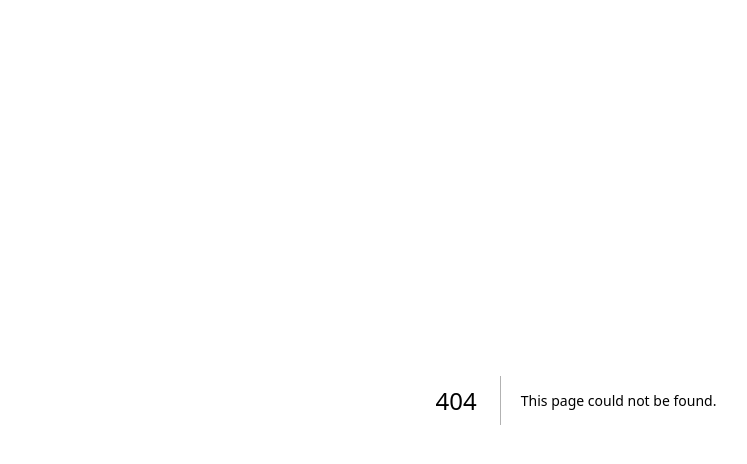
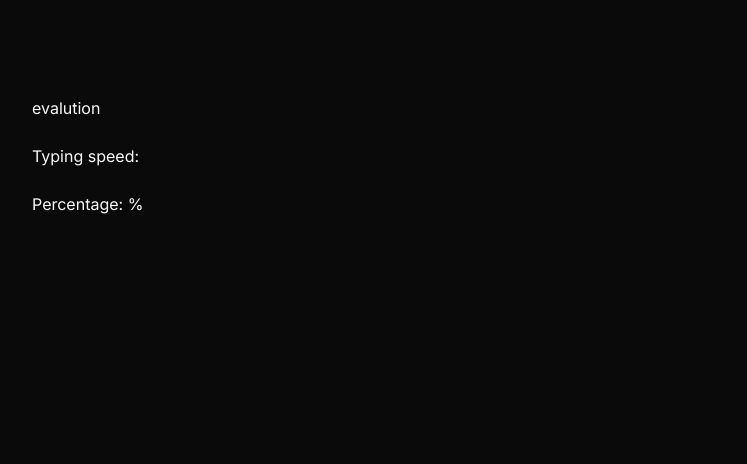
Before and after one commit to KirishanthRajaraj/BlitzTypes, a Next.js app: page /evaluation in a window 1280 px wide. Before the commit this address had no page. Shown: the top 464 px of the page, without its empty margins (64-811 px from the left). Built offline with nearby package versions, Linux system fonts and the light colour scheme.

Commit message:
added animated loader, added load more words (not dynamic yet), added more evaluation statistics for evaluation page

```diff
--- /dev/null
+++ b/src/app/context/AppContext.tsx
@@ -0,0 +1,36 @@
+'use client';
+
+import { Result } from '@/interfaces/Result';
+import { createContext, useContext, useState, ReactNode } from 'react';
+
+interface AppContextProps {
+  data: Result;
+  setData: (data: Result) => void;
+}
+
+const AppContext = createContext<AppContextProps | undefined>(undefined);
+
+export const AppProvider = ({ children }: { children: ReactNode }) => {
+  const [data, setData] = useState<Result>();
+
+  const updateData = (newData: Partial<Result>) => {
+    setData((prevData) => ({
+      ...prevData,
+      ...newData,
+    }));
+  };
+
+  return (
+    <AppContext.Provider value={{ data, setData: updateData }}>
+      {children}
+    </AppContext.Provider>
+  );
+};
+
+export const useAppContext = () => {
+  const context = useContext(AppContext);
+  if (!context) {
+    throw new Error('useAppContext must be used within an AppProvider');
+  }
+  return context;
+};
--- /dev/null
+++ b/src/app/evaluation/page.tsx
@@ -0,0 +1,11 @@
+import TypingResult from '@/components/TypingResult'
+import React from 'react'
+
+export default function Evaluation() {
+  return (
+    <main className="flex min-h-screen flex-col p-24">
+      <div>evalution</div>
+      <TypingResult />
+    </main>
+  )
+}
--- a/src/app/globals.css
+++ b/src/app/globals.css
@@ -97,6 +97,50 @@ span.currentCharPrev {
   animation: blinkBefore 1s step-start infinite;
 }
 
+.bouncing-loader {
+  display: flex;
+  justify-content: center;
+  margin: 40px auto;
+}
+
+.fade-in {
+  animation: fadeIn 0.15s normal;
+}
+
+@keyframes fadeIn {
+  from {
+    opacity: 0;
+  }
+  to {
+    opacity: 1;
+  }
+}
+
+.bouncing-loader > div {
+  width: 16px;
+  height: 16px;
+  margin: 3px 6px;
+  border-radius: 50%;
+  background-color: #fff;
+  opacity: 1;
+  animation: bouncing-loader 0.6s infinite alternate;
+}
+
+@keyframes bouncing-loader {
+  to {
+    opacity: 0.1;
+    transform: translateY(-16px);
+  }
+}
+
+.bouncing-loader > div:nth-child(2) {
+  animation-delay: 0.2s;
+}
+
+.bouncing-loader > div:nth-child(3) {
+  animation-delay: 0.4s;
+}
+
 @layer base {
   * {
     @apply border-border;
--- a/src/app/layout.tsx
+++ b/src/app/layout.tsx
@@ -1,5 +1,6 @@
 import type { Metadata } from "next";
 import { Inter } from "next/font/google";
+import { AppProvider } from './context/AppContext';
 import "./globals.css";
 import {
   NavigationMenu,
@@ -29,7 +30,9 @@ export default function RootLayout({
   return (
     <html lang="en">
       <body className={inter.className}>
+        <AppProvider>
         {children}
+        </AppProvider>
       </body>
     </html>
   );
--- a/src/app/page.tsx
+++ b/src/app/page.tsx
@@ -10,6 +10,7 @@ import { useEffect, useRef, useState } from "react";
 
 export default function Home() {
   const [inputWordsArr, setInputWordsArr] = useState<Array<WordsInChars>>([])
+  const [allWordsArr, setAllWordsArr] = useState<Array<WordsInChars>>([])
   const textFieldReference = useRef<HTMLInputElement>(null);
   const [isStartedTyping, setIsStartedTyping] = useState<boolean>(false);
   const [timerFinished, setTimerFinished] = useState<boolean>(false);
@@ -18,16 +19,14 @@ export default function Home() {
     if (inputWordsArr.length > 0) {
       setIsStartedTyping(true);
     }
+
   }, [inputWordsArr]);
 
   return (
-
     <main className="flex min-h-screen flex-col p-24">
-      <Counter CountDownAt={10} isStartedTyping={isStartedTyping} setTimerFinished={setTimerFinished} />
-
-      <TextBox InputWords={inputWordsArr} textFieldRef={textFieldReference} />
+      <Counter CountDownAt={12222} isStartedTyping={isStartedTyping} setTimerFinished={setTimerFinished} allWords={allWordsArr}/>
+      <TextBox InputWords={inputWordsArr} textFieldRef={textFieldReference} allWordsArr={setAllWordsArr} />
       <TextField InputArr={setInputWordsArr} textFieldRef={textFieldReference} />
-     {/*<ResultPopup timerFinished={timerFinished}  />*/}
     </main>
   );
 }
--- /dev/null
+++ b/src/components/BouncingDotsLoader.tsx
@@ -0,0 +1,15 @@
+import React from "react";
+
+const BouncingDotsLoader = ({className = ''}) => {
+  return (
+    <>
+      <div className={`bouncing-loader ${className}`}>
+        <div></div>
+        <div></div>
+        <div></div>
+      </div>
+    </>
+  );
+};
+
+export default BouncingDotsLoader;
--- a/src/components/Counter.tsx
+++ b/src/components/Counter.tsx
@@ -1,25 +1,44 @@
+'use client';
+
+import { useAppContext } from '@/app/context/AppContext';
+import { WordsInChars } from '@/interfaces/WordsInChars';
+import { useRouter } from 'next/navigation';
 import React, { useEffect, useState } from 'react'
 
 interface Props {
     CountDownAt: number;
     isStartedTyping: boolean;
     setTimerFinished: (timerFinished: boolean) => void;
-  }
+    allWords: Array<WordsInChars>;
+}
 
-const Counter: React.FC<Props> = ({ CountDownAt, isStartedTyping, setTimerFinished }) => {
+const Counter: React.FC<Props> = ({ CountDownAt, isStartedTyping, setTimerFinished, allWords }) => {
     const [count, setCount] = useState<number>(CountDownAt);
+    const [allWordsInChars, setAllWordsInChars] = useState<Array<WordsInChars>>([]);
+    const { setData } = useAppContext();
+    const router = useRouter();
 
     useEffect(() => {
-        if(count > 0 && isStartedTyping === true){
-        const interval = setInterval(() => {
-            setCount(prevCount => prevCount - 1);
-          }, 1000);
-          return () => clearInterval(interval);
+        setAllWordsInChars(allWords);
+    }, [allWords])
+
+    useEffect(() => {
+
+        if (count > 0 && isStartedTyping === true) {
+            const interval = setInterval(() => {
+                setCount(prevCount => prevCount - 1);
+            }, 1000);
+            return () => clearInterval(interval);
         }
-        if(count <= 0) {
-            setTimerFinished(true);
+        if (count <= 0) {
+            sendTimerFinished();
         }
     }, [count, isStartedTyping]);
+
+    const sendTimerFinished = () => {
+        router.push('/evaluation');
+        setData({ finalWords: allWordsInChars, isFinished: true, typingTime: CountDownAt});
+    }
 
     return (
         <div className='counter text-6xl text-white'>
--- a/src/components/ResultPopup.tsx
+++ b/src/components/ResultPopup.tsx
@@ -24,6 +24,14 @@ const ResultPopup: React.FC<Props> = ({timerFinished, userWordCount}) => {
                         <DialogDescription>
                             This action cannot be undone. This will permanently delete your account
                             and remove your data from our servers.
+                            <div className='test hello flex space-between'>
+                                <div>
+                                    ehloo
+                                </div>
+                                <div>
+                                    helloo
+                                </div>
+                            </div>
                         </DialogDescription>
                     </DialogHeader>
                 </DialogContent>
--- a/src/components/TextBox.tsx
+++ b/src/components/TextBox.tsx
@@ -5,11 +5,13 @@ import * as ClientTextBox from "../client/textbox";
 import { WordsInChars } from '../interfaces/WordsInChars';
 import { CharObject } from '../interfaces/CharObject';
 import { text } from 'node:stream/consumers';
+import BouncingDotsLoader from './BouncingDotsLoader';
 
 
 interface Props {
   InputWords: WordsInChars[];
   textFieldRef: React.RefObject<HTMLInputElement>;
+  allWordsArr: (words: WordsInChars[]) => void;
 }
 
 interface EnglishWords {
@@ -17,22 +19,22 @@ interface EnglishWords {
   word: string;
 };
 
-const TextBox: React.FC<Props> = ({ InputWords, textFieldRef }) => {
+const TextBox: React.FC<Props> = ({ InputWords, textFieldRef, allWordsArr }) => {
 
   const [isFetchingData, setIsFetchingData] = useState<boolean>(false);
   const [wordId, setWordId] = useState<number>(0);
   const [charId, setCharId] = useState<number>(0);
   const [allEnglishWords, setAllEnglishWords] = useState<Array<EnglishWords>>([]);
   const [allEnglishChars, setAllEnglishChars] = useState<Array<EnglishWords>>([]);
-  const [toSkip, setToSkip] = useState<number>(0);
-  const [toTake, setToTake] = useState<number>(50);
+  const [toSkip, setToSkip] = useState<number>(10);
+  const [toTake, setToTake] = useState<number>(10);
+  const initialWordCount = 30;
   const [allWordsInChars, setAllWordsInChars] = useState<Array<WordsInChars>>([]);
   const [inputWordsInChars, setInputWordsInChars] = useState<Array<WordsInChars>>([]);
   const [allChars, setAllChars] = useState<Array<CharObject>>([]);
   const [isCorrect, setIsCorrect] = useState<boolean>(true);
   const textboxRef = useRef<HTMLDivElement>(null);
   const [wordIndex, setWordIndex] = useState<number>(1);
-  const [currentRowDeletable, setCurrentRowDeletable] = useState<boolean>(false);
   const [wordsToDel, setWordsToDel] = useState([]);
   var isCurrentRowDeletable = false;
 
@@ -61,9 +63,12 @@ const TextBox: React.FC<Props> = ({ InputWords, textFieldRef }) => {
 
   useEffect(() => {
     setTextboxHeight(2);
-
+    sendAllWordsArr(allWordsInChars);
   }, [allWordsInChars])
 
+  const sendAllWordsArr = (wordsArr: Array<WordsInChars>) => {
+    allWordsArr(wordsArr);
+  }
 
   const isNewLine = (index): boolean => {
     let wordElements;
@@ -72,8 +77,6 @@ const TextBox: React.FC<Props> = ({ InputWords, textFieldRef }) => {
       const computedStyle = getComputedStyle(textboxRef.current);
       const textBoxWidth = textboxRef.current.clientWidth - (parseFloat(computedStyle.paddingLeft) + parseFloat(computedStyle.paddingRight));
       wordElements = textboxRef.current.querySelectorAll('div.word') as NodeListOf<HTMLDivElement> | null;
-      //console.log(wordElements[index]);
-      //console.log(wordElements[index - 1]);
 
       let prevWordElement = document.getElementById(`word-${index - 1}`);
       let currentWordElement = document.getElementById(`word-${index}`);
@@ -82,7 +85,6 @@ const TextBox: React.FC<Props> = ({ InputWords, textFieldRef }) => {
       }
 
       if (currentWordElement.offsetTop !== prevWordElement.offsetTop) {
-        setCurrentRowDeletable(true);
         isCurrentRowDeletable = true;
         setWordIndex(1);
       }
@@ -90,8 +92,9 @@ const TextBox: React.FC<Props> = ({ InputWords, textFieldRef }) => {
 
     if (isCurrentRowDeletable === true) {
       deleteWordsUpToIndex(index);
+      fetchMoreWords();
     }
-    return currentRowDeletable;
+    return isCurrentRowDeletable;
   }
 
   const setTextboxHeight = (visibleRowAmount: number) => {
@@ -99,9 +102,10 @@ const TextBox: React.FC<Props> = ({ InputWords, textFieldRef }) => {
 
     if (textboxRef.current) {
       let childSpan = textboxRef.current.querySelector('span.char') as HTMLSpanElement | null;
-        if (childSpan) {
-          charFontHeight = childSpan.offsetHeight;
-        }
+      if (childSpan) {
+        charFontHeight = childSpan.offsetHeight;
+      }
+
     }
     let finalTextboxHeight = charFontHeight * visibleRowAmount - 5;
     let textBoxInner = textboxRef.current.querySelector('#text-box-inner') as HTMLSpanElement | null;
@@ -116,11 +120,12 @@ const TextBox: React.FC<Props> = ({ InputWords, textFieldRef }) => {
         wordElement.remove();
       }
     }
+    isCurrentRowDeletable = false;
   }
 
   const getEnglishWords = () => {
     setIsFetchingData(true);
-    ClientTextBox.getEnglishWords(toSkip, toTake)
+    ClientTextBox.getEnglishWords(toSkip, initialWordCount)
       .then((response) => {
         const englishWords: Array<EnglishWords> = response.data.map((item: any) => ({
           id: item.id,
@@ -129,10 +134,28 @@ const TextBox: React.FC<Props> = ({ InputWords, textFieldRef }) => {
         setAllEnglishWords(englishWords);
       })
       .finally(() => {
-        setIsFetchingData(false);
+          setIsFetchingData(false);
         isNewLine(0);
+        setToSkip(prevToSkip => prevToSkip + toTake)
       });
   };
+
+  const fetchMoreWords = () => {
+
+    ClientTextBox.getEnglishWords(toSkip, toTake)
+    .then((response) => {
+      const englishWords: Array<EnglishWords> = response.data.map((item: any) => ({
+        id: item.id,
+        word: item.words
+      }));
+
+      setAllEnglishWords(englishWords);
+    })
+    .finally(() => {
+      isNewLine(inputWordsInChars.length - 1);
+      setToSkip(prevToSkip => prevToSkip + toTake)
+    });
+  }
 
   const splitWordsToChars = (allEnglishWords: Array<EnglishWords>) => {
 
@@ -202,6 +225,8 @@ const TextBox: React.FC<Props> = ({ InputWords, textFieldRef }) => {
             setIsCorrect(true);
             textboxchars.isCorrect = isCorrect;
             textboxchars.chars[j].isCorrect = true;
+            textboxcharsCopy[inputWordsInChars.length - 1].isCorrect = true;
+            textboxcharsCopy[inputWordsInChars.length - 1].chars[j].isCorrect = true;
             // make text full white when it's correct
             textboxcharsCopy[inputWordsInChars.length - 1].chars[j].color = "white";
             textboxcharsCopy[inputWordsInChars.length - 1].chars[j].opacity = 100;
@@ -210,15 +235,15 @@ const TextBox: React.FC<Props> = ({ InputWords, textFieldRef }) => {
             textboxcharsCopy[inputWordsInChars.length - 1].chars[j].isCurrent = true;
             textboxcharsCopy[inputWordsInChars.length - 1].chars[j].isTyped = true;
 
-            //console.log(textboxcharsCopy[i].chars);
             setAllWordsInChars(textboxcharsCopy);
           } else {
 
             setIsCorrect(false);
             textboxchars.isCorrect = isCorrect;
             textboxchars.chars[j].isCorrect = false;
+            textboxcharsCopy[inputWordsInChars.length - 1].isCorrect = false;
+            textboxcharsCopy[inputWordsInChars.length - 1].chars[j].isCorrect = false;
             // make text red when it's incorrect
-            let textboxcharsCopy = [...allWordsInChars]
             textboxcharsCopy[inputWordsInChars.length - 1].chars[j].color = "red";
             textboxcharsCopy[inputWordsInChars.length - 1].chars[j].opacity = 100;
             textboxcharsCopy.forEach(textbox => { textbox.chars.forEach(char => { char.isCurrent = false; }); });
@@ -229,9 +254,9 @@ const TextBox: React.FC<Props> = ({ InputWords, textFieldRef }) => {
             if (j === textboxcharsCopy[inputWordsInChars.length - 1].chars.length - 1) {
               textboxcharsCopy[inputWordsInChars.length - 1].isTyped = true;
             }
-            //console.log(textboxcharsCopy[i].chars);
             setAllWordsInChars(textboxcharsCopy);
           }
+
         }
       }
 
@@ -265,7 +290,7 @@ const TextBox: React.FC<Props> = ({ InputWords, textFieldRef }) => {
         }
 
         // set isCurrent of previous word false when new current word hasn't been typed yet
-        if(textboxcharsCopy[inputWordsInChars.length - 2].chars[textboxcharsCopy[inputWordsInChars.length - 2].chars.length - 1] && inputword.chars.length === 0){
+        if (textboxcharsCopy[inputWordsInChars.length - 2].chars[textboxcharsCopy[inputWordsInChars.length - 2].chars.length - 1] && inputword.chars.length === 0) {
           textboxcharsCopy[inputWordsInChars.length - 2].chars[textboxcharsCopy[inputWordsInChars.length - 2].chars.length - 1].isCurrent = false;
         }
 
@@ -284,9 +309,10 @@ const TextBox: React.FC<Props> = ({ InputWords, textFieldRef }) => {
   const isLoaded = () => {
     return (
       isFetchingData ? (
-        <h3>Loading ...</h3>
+        <BouncingDotsLoader/>
       ) : (
-        <div>
+        <>
+        <div className='fade-transition fade-transition fade-in'>
           {allWordsInChars.map((item, index) => (
             <div className='word' id={`word-${index}`} key={`word-${index}`} style={{ display: 'inline' }}>
               {item.chars.map((char, charIndex) => (
@@ -295,13 +321,14 @@ const TextBox: React.FC<Props> = ({ InputWords, textFieldRef }) => {
             </div>
           ))}
         </div>
+        </>
       )
     );
   }
 
   return (
     <>
-      <div ref={textboxRef} className='container h-full min-h-[calc(100vh-200px)] flex aling-center items-center text-box'>
+      <div ref={textboxRef} className='container h-full min-h-[calc(100vh-200px)] flex align-center items-center text-box justify-center '>
         <div onClick={handleInputFieldRef} className='text-white text-center text-4xl text-box-inner' id='text-box-inner'>
           {isLoaded()}
         </div>
--- /dev/null
+++ b/src/components/TypingResult.tsx
@@ -0,0 +1,71 @@
+'use client';
+import { useAppContext } from '@/app/context/AppContext';
+import React from 'react'
+
+const TypingResult = () => {
+    const { data } = useAppContext();
+
+    var correctCharAmount = 0;
+    var amountTyped = 0;
+    var correctWordsAmount = 0;
+
+    const calcTypingSpeedPerMin = () => {
+        if (data && data.finalWords && data.typingTime) {
+            data.finalWords.forEach(word => {
+                if (word.isCorrect) {
+                    correctWordsAmount++;
+                }
+            });
+            let wordsPerMin = (correctWordsAmount / data.typingTime) * 60;
+
+            return wordsPerMin;
+        }
+    }
+
+    const calcCorrectTypingPercentage = () => {
+        if (data && data.finalWords && data.typingTime) {
+            data.finalWords.forEach(word => {
+                word.chars.forEach(char => {
+
+                    if (char.isCorrect) {
+                        correctCharAmount++;
+                    }
+
+                    if (char.isTyped) {
+                        amountTyped++;
+                    }
+
+                });
+            });
+
+            console.log(correctCharAmount);
+            console.log(amountTyped);
+
+            let percentageCorrect = (correctCharAmount / amountTyped) * 100;
+            percentageCorrect = Math.max(Math.round(percentageCorrect), 100);
+
+            return percentageCorrect;
+        }
+    }
+
+    const typingSpeed = calcTypingSpeedPerMin();
+    const correctPercentage = calcCorrectTypingPercentage();
+
+    return (
+        <>
+            <br></br>
+
+            <h3>
+                Typing speed: {typingSpeed}
+            </h3>
+
+            <br></br>
+
+            <h3>
+                Percentage: {correctPercentage}%
+            </h3>
+        </>
+    )
+}
+
+export default TypingResult
--- /dev/null
+++ b/src/interfaces/Result.ts
@@ -0,0 +1,7 @@
+import { WordsInChars } from "./WordsInChars";
+
+export interface Result {
+    finalWords?: Array<WordsInChars>;
+    isFinished?: boolean;
+    typingTime?: number;
+}
```
